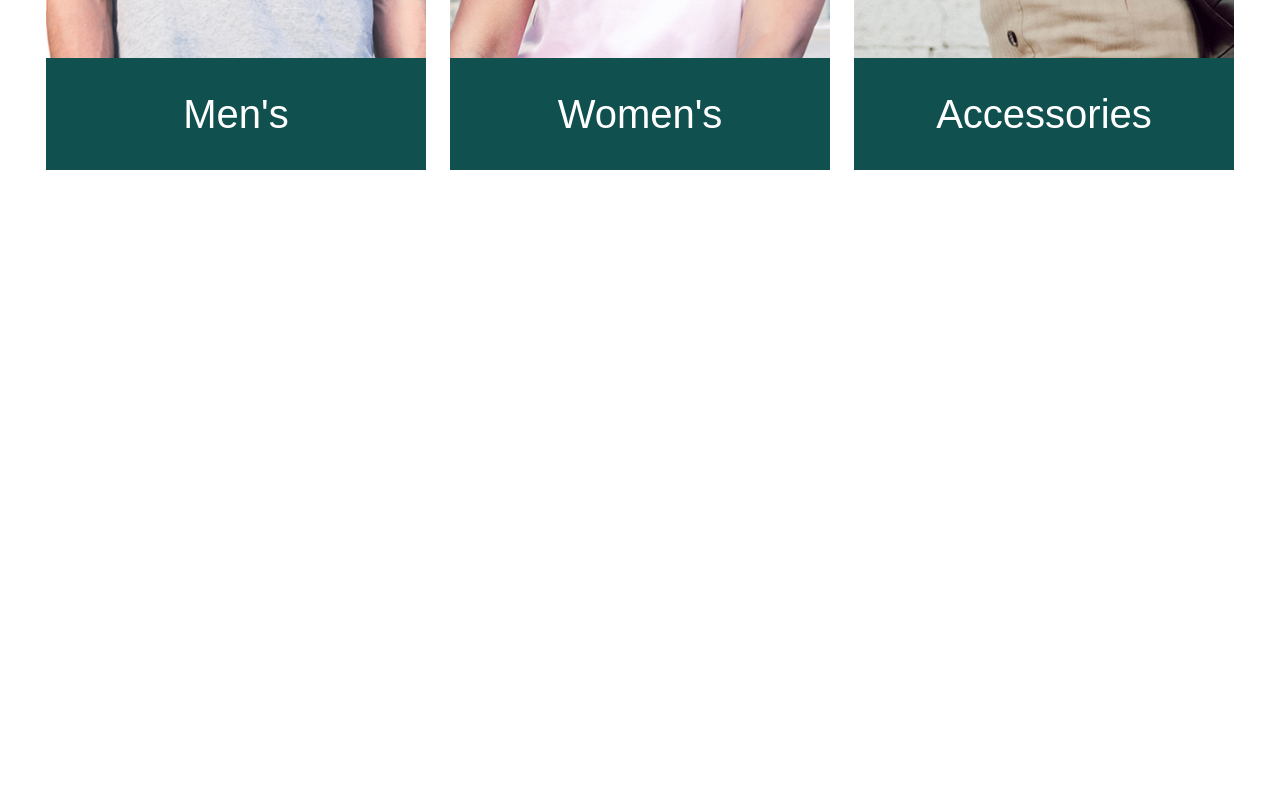
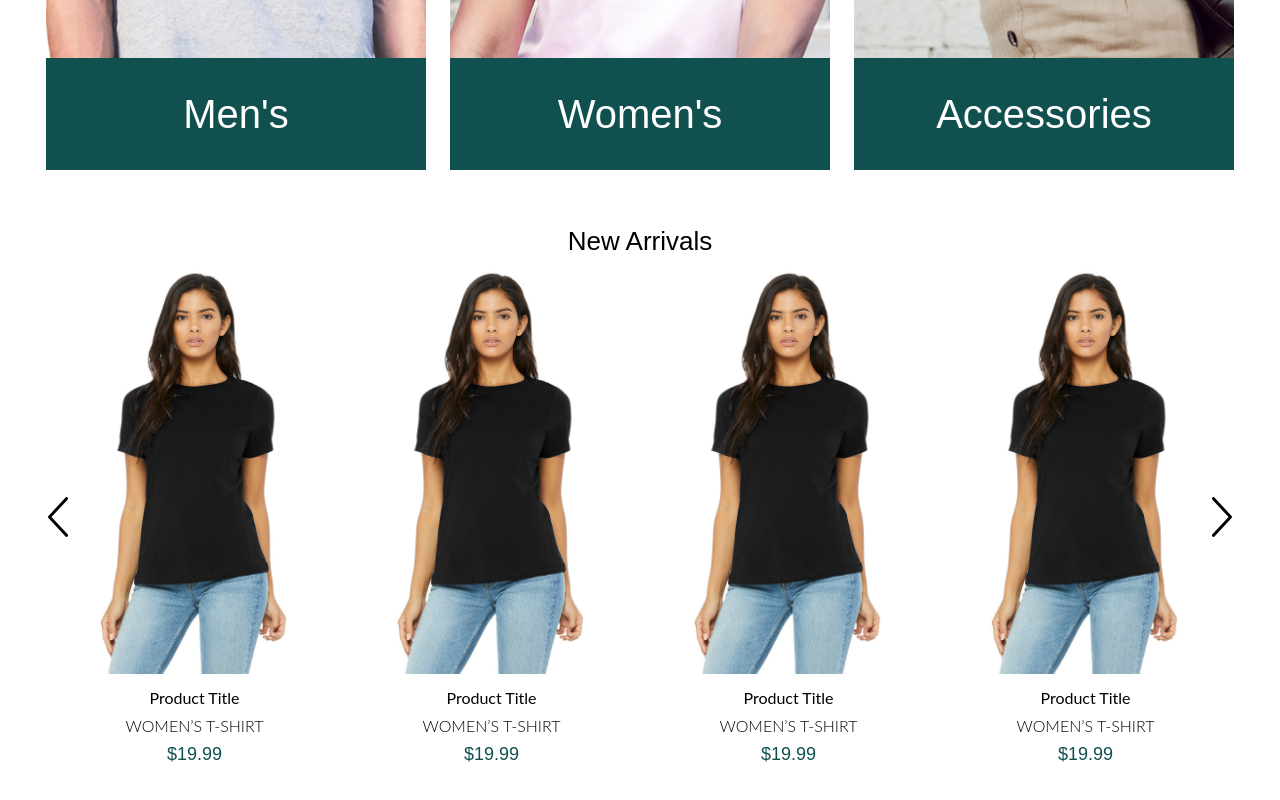
Before and after one commit to nikolaitur/Dyode-Dev-Test, a Next.js app: page / in a window 1280 px wide. Shown: the part 1309-2109 px from the top of the page. Before the commit the page ends 1479 px from the top, so only its background shows below. Built offline with nearby package versions, Linux system fonts and the light colour scheme; a web font is replaced by a local one.

Commit message:
add products slider

```diff
--- /dev/null
+++ b/components/ProductCarousel/ProductItem.js
@@ -0,0 +1,34 @@
+import Image from "next/image";
+import Link from "next/link";
+
+const ProductItem = ({ image, imageAlt, title, info, price, href }) => {
+  href = href ? href : "/";
+  image = image ? image : "/images/placeholder.png";
+  return (
+    <div className="product-item px-2 md:px-3 text-center">
+      <Link href={href}>
+        <a>
+          <div className="product-item-image relative">
+            <Image
+              src={image}
+              alt={imageAlt}
+              layout="responsive"
+              width={280}
+              height={420}
+              objectFit="contain"
+            />
+          </div>
+          <div className="product-item-title">{title}</div>
+          <div className="product-item-info text-xs md:text-base font-light">
+            {info}
+          </div>
+          <div className="product-item-price text-dyode-green font-title">
+            {price}
+          </div>
+        </a>
+      </Link>
+    </div>
+  );
+};
+
+export default ProductItem;
--- /dev/null
+++ b/components/ProductCarousel/ProductsCarousel.js
@@ -0,0 +1,43 @@
+import Slider from "react-slick";
+import { NEXT_ARROW, PREV_ARROW } from "../../utils/icons";
+import ProductItem from "./ProductItem";
+import { PRODUCT_ITEMS } from "../../utils/data";
+
+const SECTION_TITLE = "New Arrivals";
+
+const ProductsCarousel = () => {
+  var settings = {
+    dots: false,
+    arrows: true,
+    infinite: true,
+    speed: 500,
+    slidesToShow: 4,
+    slidesToScroll: 1,
+    nextArrow: NEXT_ARROW,
+    prevArrow: PREV_ARROW,
+    responsive: [
+      {
+        breakpoint: 768,
+        settings: {
+          slidesToShow: 2,
+        },
+      },
+    ],
+  };
+  return (
+    <div className="container products-slider-container mt-4 md:mt-12 mb-8 md:mb-16">
+      <div className="section-title font-title text-center">
+        {SECTION_TITLE}
+      </div>
+      <div className="products-slider">
+        <Slider {...settings}>
+          {PRODUCT_ITEMS.map((productItem, idx) => (
+            <ProductItem key={idx} {...productItem} />
+          ))}
+        </Slider>
+      </div>
+    </div>
+  );
+};
+
+export default ProductsCarousel;
--- a/pages/index.js
+++ b/pages/index.js
@@ -3,6 +3,7 @@ import Topbar from "../components/Topbar";
 import Header from "../components/Header/Header";
 import HeroSlider from "../components/Hero/HeroSlider";
 import CollectionGrid from "../components/Collections/CollectionGrid";
+import ProductsCarousel from "../components/ProductCarousel/ProductsCarousel";
 
 export default function Home() {
   return (
@@ -25,6 +26,7 @@ export default function Home() {
         <Header />
         <HeroSlider />
         <CollectionGrid />
+        <ProductsCarousel />
       </main>
     </div>
   );
--- a/styles/globals.css
+++ b/styles/globals.css
@@ -11,6 +11,10 @@ body {
   padding: 0 20px;
   margin-left: auto;
   margin-right: auto;
+}
+
+.basis-full {
+  flex-basis: 100%;
 }
 
 .header-navigation .nav__menu {
@@ -98,6 +102,42 @@ body {
 
 .collection-item .collection-title {
   font-size: 20px;
+}
+
+.product-item-image {
+  margin-bottom: 12px;
+}
+
+.products-slider-container .section-title {
+  font-size: 26px;
+  line-height: 46px;
+}
+
+.product-item-title {
+  font-size: 16px;
+}
+
+.product-item-info {
+  margin-top: 4px;
+}
+
+.product-item-price {
+  font-size: 18px;
+  line-height: 32px;
+}
+
+.products-slider .slick-next {
+  right: 0;
+}
+
+.products-slider .slick-prev {
+  left: 0;
+  z-index: 1;
+}
+
+.products-slider .slick-arrow {
+  width: 6px;
+  height: 12px;
 }
 
 @media screen and (min-width: 768px) {
@@ -242,4 +282,31 @@ body {
   .collection-item .collection-title {
     font-size: 40px;
   }
+
+  .product-item-image {
+    margin-bottom: 12px;
+  }
+
+  .products-slider-container .section-title {
+    font-size: 26px;
+    line-height: 46px;
+  }
+
+  .product-item-title {
+    font-size: 16px;
+  }
+
+  .product-item-info {
+    margin-top: 4px;
+  }
+
+  .product-item-price {
+    font-size: 18px;
+    line-height: 32px;
+  }
+
+  .products-slider .slick-arrow {
+    width: 24px;
+    height: 40px;
+  }
 }
--- a/utils/data.js
+++ b/utils/data.js
@@ -62,3 +62,41 @@ export const COLLECTION_ITEMS = [
     gridSize: "basis-full md:basis-1/3",
   },
 ];
+
+export const PRODUCT_ITEMS = [
+  {
+    image: "/images/product_image.png",
+    imageAlt: "Product Image",
+    title: "Product Title",
+    info: "WOMEN’S T-SHIRT",
+    price: "$19.99",
+  },
+  {
+    image: "/images/product_image.png",
+    imageAlt: "Product Image",
+    title: "Product Title",
+    info: "WOMEN’S T-SHIRT",
+    price: "$19.99",
+  },
+  {
+    image: "/images/product_image.png",
+    imageAlt: "Product Image",
+    title: "Product Title",
+    info: "WOMEN’S T-SHIRT",
+    price: "$19.99",
+  },
+  {
+    image: "/images/product_image.png",
+    imageAlt: "Product Image",
+    title: "Product Title",
+    info: "WOMEN’S T-SHIRT",
+    price: "$19.99",
+  },
+  {
+    image: "/images/product_image.png",
+    imageAlt: "Product Image",
+    title: "Product Title",
+    info: "WOMEN’S T-SHIRT",
+    price: "$19.99",
+  },
+];
--- /dev/null
+++ b/utils/icons.js
@@ -0,0 +1,29 @@
+export const PREV_ARROW = (
+  <svg
+    xmlns="http://www.w3.org/2000/svg"
+    width="6"
+    height="12"
+    viewBox="0 0 6 12"
+    fill="none"
+  >
+    <path
+      d="M0.12659 6.3293L5.26514 11.8643C5.4335 12.0455 5.70608 12.0452 5.87415 11.8634C6.0421 11.6815 6.04167 11.3869 5.87329 11.2055L1.0406 5.99998L5.87346 0.794434C6.04182 0.613029 6.04225 0.318631 5.87433 0.136756C5.79007 0.0455847 5.67969 -9.25672e-07 5.56931 -9.16022e-07C5.45921 -9.06397e-07 5.34927 0.0452796 5.26516 0.135819L0.12659 5.67068C0.0455021 5.75782 4.18334e-07 5.87642 4.29136e-07 5.99998C4.39938e-07 6.12354 0.0456323 6.24199 0.12659 6.3293Z"
+      fill="black"
+    />
+  </svg>
+);
+
+export const NEXT_ARROW = (
+  <svg
+    xmlns="http://www.w3.org/2000/svg"
+    width="6"
+    height="12"
+    viewBox="0 0 6 12"
+    fill="none"
+  >
+    <path
+      d="M5.87341 5.6707L0.734858 0.1357C0.566499 -0.0455414 0.293923 -0.0452367 0.125846 0.136638C-0.0421 0.318489 -0.041666 0.613073 0.126714 0.794456L4.9594 6.00002L0.126541 11.2056C-0.0418179 11.387 -0.0422519 11.6814 0.125673 11.8632C0.209928 11.9544 0.320308 12 0.430689 12C0.540787 12 0.650733 11.9547 0.734837 11.8642L5.87341 6.32932C5.9545 6.24218 6 6.12358 6 6.00002C6 5.87646 5.95437 5.75801 5.87341 5.6707Z"
+      fill="black"
+    />
+  </svg>
+);
```
